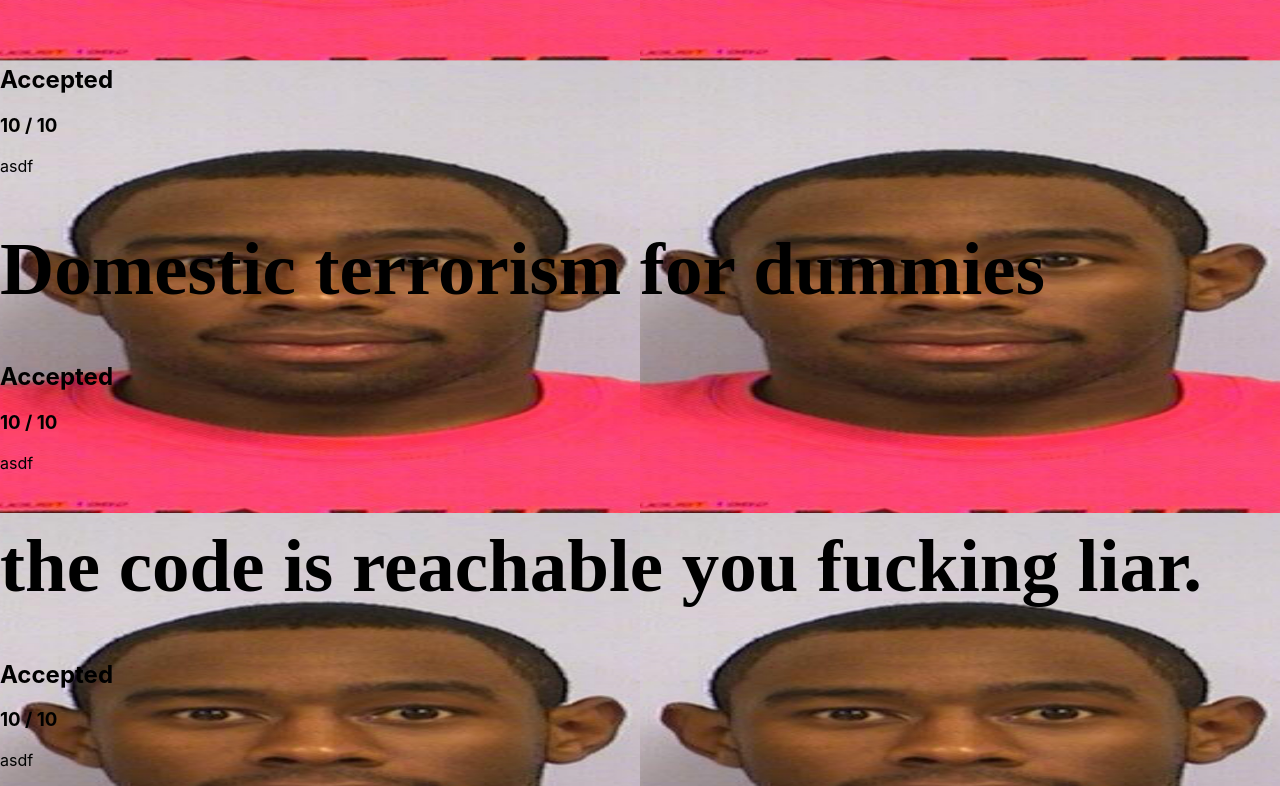
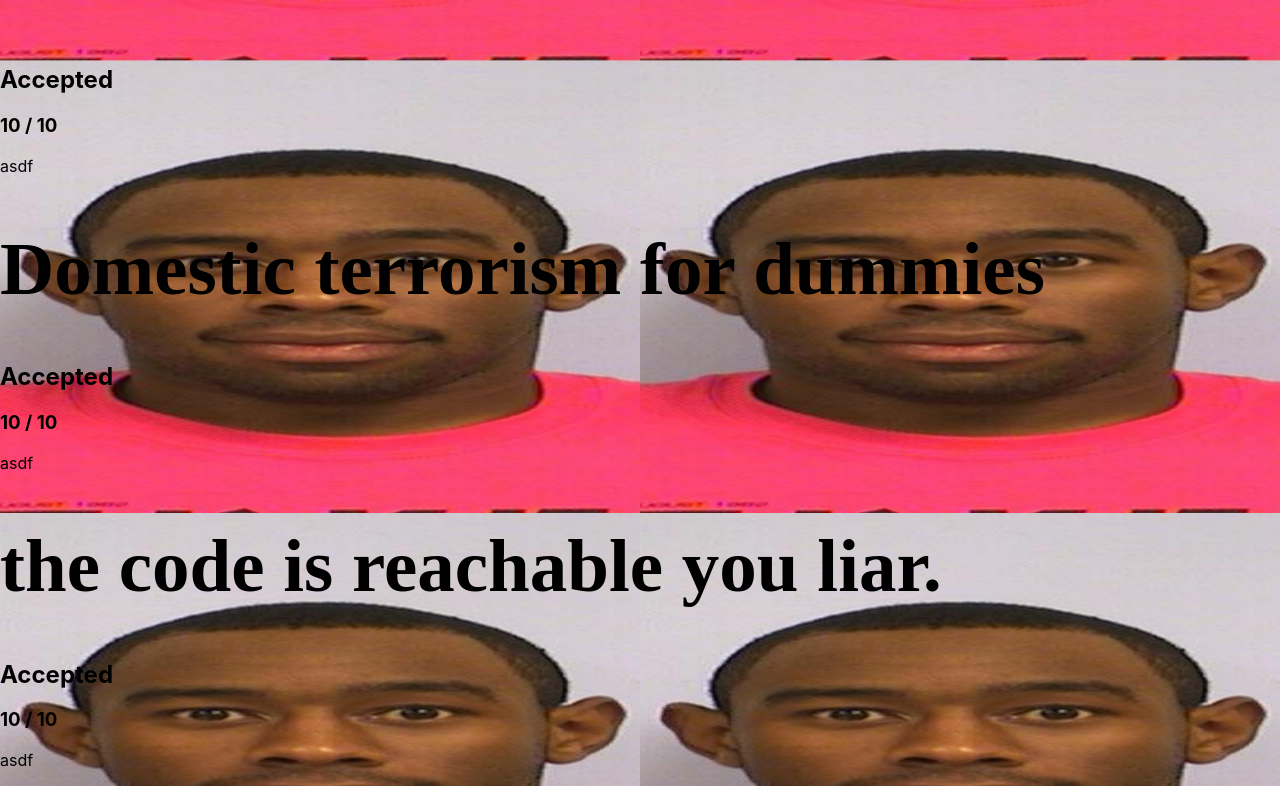
Before and after one commit to ABuffaloHerd/cise-product-1, a React (Create React App) app in the folder frontend/: page /ShowAll in a window 1280 px wide. Shown: the part 392-1178 px from the top of the page. Built offline with nearby package versions, Linux system fonts and the light colour scheme.

Commit message:
remove bad words pass 1

```diff
--- a/frontend/src/sampledata/SampleData.js
+++ b/frontend/src/sampledata/SampleData.js
@@ -13,15 +13,15 @@ const samplearticles =
         title: "Domestic terrorism for dummies",
         description: "asdf",
         rating: 10,
-        tags: ["high school", 'ms lal', "I FUCKING HATE THIS SHIT LANGUAGE"],
+        tags: ["high school", 'ms lal', "I ING HATE THIS SHIT LANGUAGE"],
         status: "Accepted"
     },
     {
         key: 2,
-        title: "the code is reachable you fucking liar.",
+        title: "the code is reachable you liar.",
         description: "asdf",
         rating: 10,
-        tags: ["high school", 'ms lal', "I FUCKING HATE THIS SHIT LANGUAGE"],
+        tags: ["high school", 'ms lal', "I"],
         status: "Accepted"
     }
 ]
```
Also changed, not shown: 1 other file (tests, documents, lock files or other folders).
